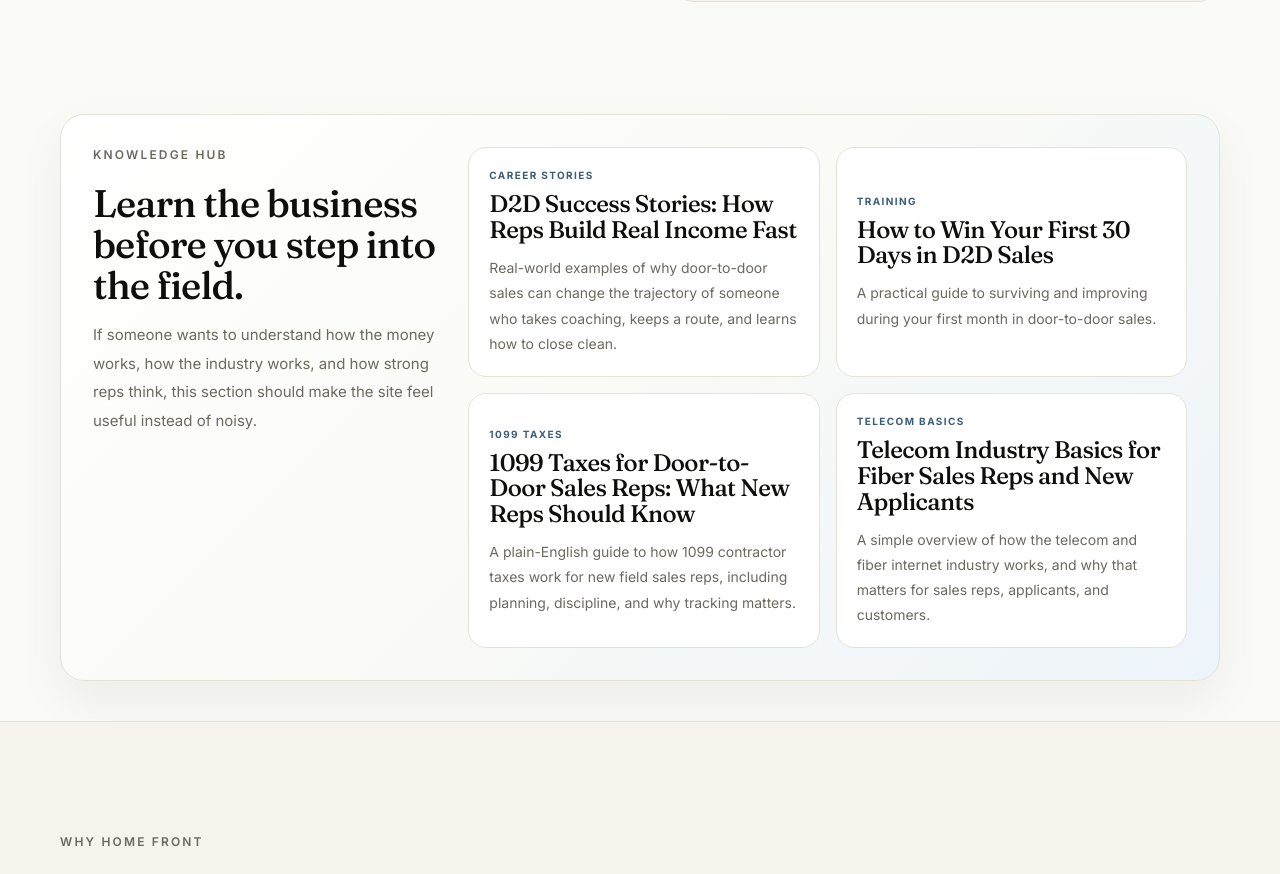
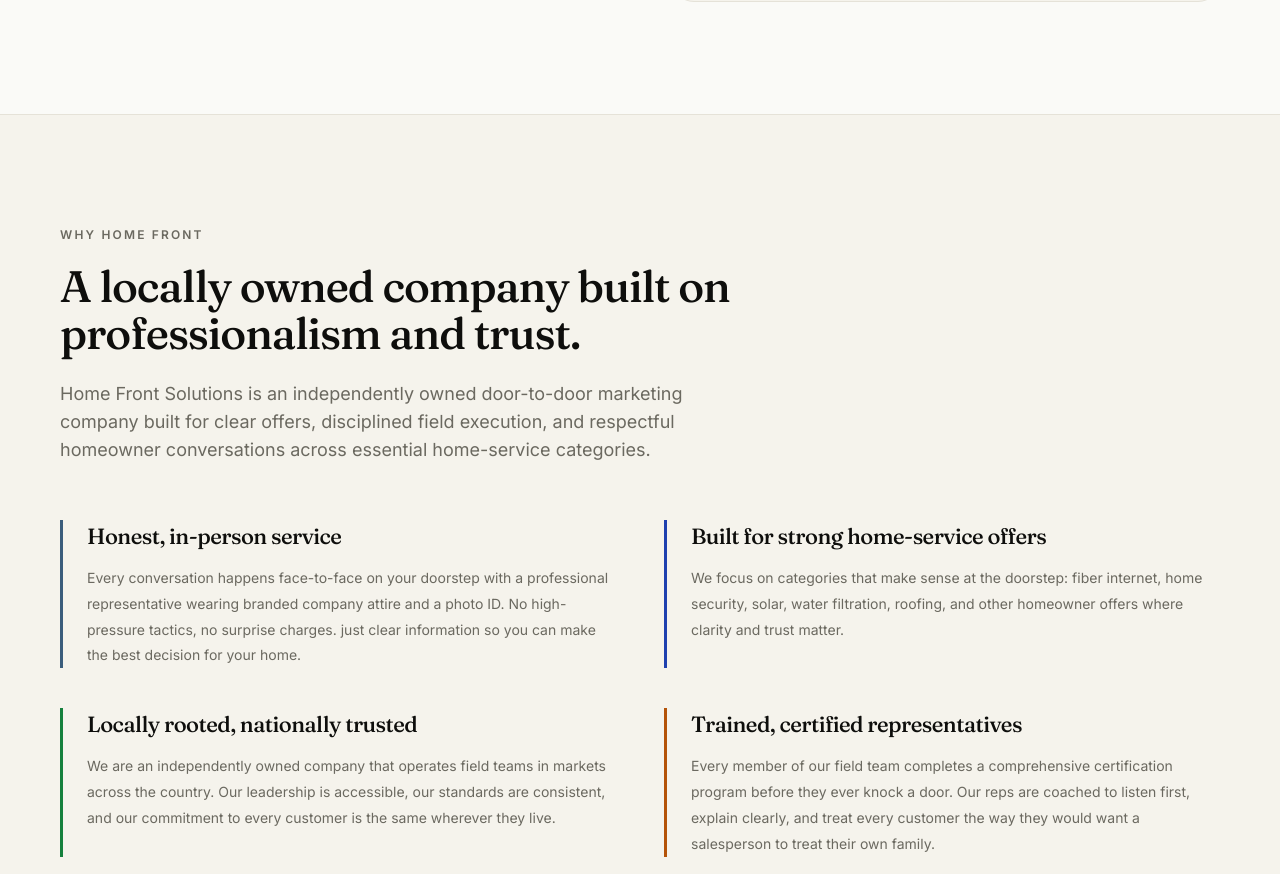
Before and after one commit to MuizzM/home-front-solutions, a React (Vite) app: page / in a window 1280 px wide. Shown: the part 3851-4725 px from the top of the page. Built offline with nearby package versions, Linux system fonts and the light colour scheme.

Commit message:
Remove duplicate homepage insights section

```diff
--- a/src/ExactHomefrontApp.tsx
+++ b/src/ExactHomefrontApp.tsx
@@ -1457,45 +1457,6 @@ function HomePage(props) {
         </div>
       </section>
 
-      <section className="max-w-[1240px] mx-auto px-5 md:px-10 pb-6 md:pb-10">
-        <div className="p-6 md:p-8" style={{ background: "linear-gradient(135deg, #FFFFFF 0%, " + PAPER + " 48%, " + SIGNAL_SOFT + " 100%)", border: "1px solid " + RULE, borderRadius: 24, boxShadow: "0 20px 48px rgba(14,14,12,0.06)" }}>
-          <div className="grid grid-cols-1 lg:grid-cols-12 gap-8 items-start">
-            <div className="lg:col-span-4">
-          <Eyebrow>Knowledge Hub</Eyebrow>
-          <h2 style={{ ...serif, fontSize: "clamp(1.8rem, 3.3vw, 2.4rem)", lineHeight: 1.06 }}>
-            Learn the business before you step into the field.
-          </h2>
-          <p className="mt-4 text-sm md:text-[15px] leading-[1.9]" style={{ color: MUTED }}>
-            If someone wants to understand how the money works, how the industry works, and how strong reps think, this section should make the site feel useful instead of noisy.
-          </p>
-            </div>
-            <div className="lg:col-span-8 grid grid-cols-1 md:grid-cols-2 gap-4">
-              {[
-                "d2d-success-stories",
-                "how-to-win-your-first-30-days-in-d2d",
-                "1099-taxes-for-door-to-door-sales-reps",
-                "telecom-industry-basics-for-fiber-sales-reps"
-              ].map(function(slug) {
-                var article = ARTICLE_PAGES.find(function(item) { return item.slug === slug; });
-                if (!article) return null;
-                return (
-                  <button
-                    key={slug}
-                    onClick={function() { props.go("article", article.slug); }}
-                    className="p-5 text-left lift-card"
-                    style={{ background: "#FFFFFF", border: "1px solid " + RULE, borderRadius: 18, cursor: "pointer" }}
-                  >
-                    <div className="text-[10px] uppercase mb-2" style={{ color: SIGNAL, letterSpacing: "0.14em", fontWeight: 800 }}>{article.eyebrow}</div>
-                    <div style={{ ...serif, fontSize: 24, lineHeight: 1.08, color: INK }}>{article.title}</div>
-                    <p className="mt-3 text-sm leading-[1.8]" style={{ color: MUTED }}>{article.description}</p>
-                  </button>
-                );
-              })}
-            </div>
-          </div>
-        </div>
-      </section>
-
       {/* WHY HOME FRONT */}
       <section style={{ background: SURF2, borderTop: "1px solid " + RULE, borderBottom: "1px solid " + RULE }}>
         <div className="max-w-[1240px] mx-auto px-5 md:px-10 py-20 md:py-28">
```
